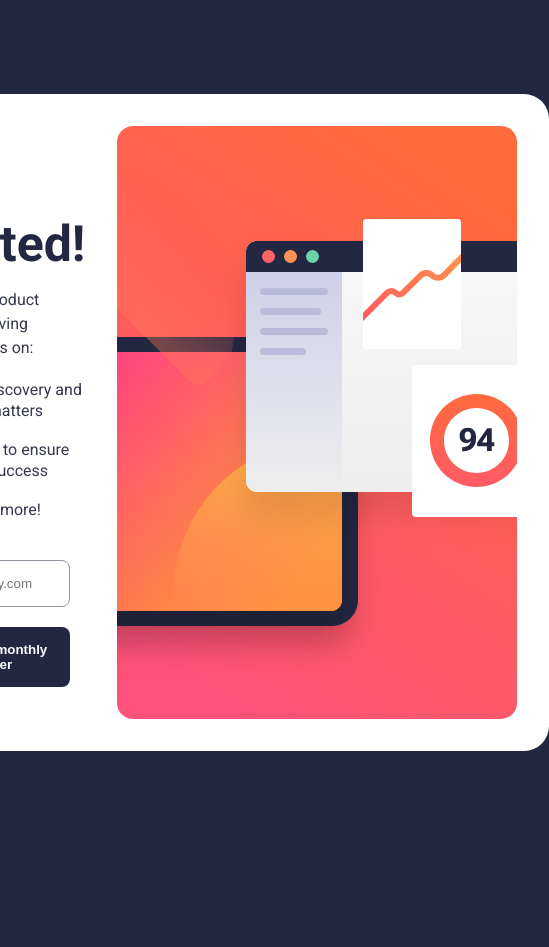
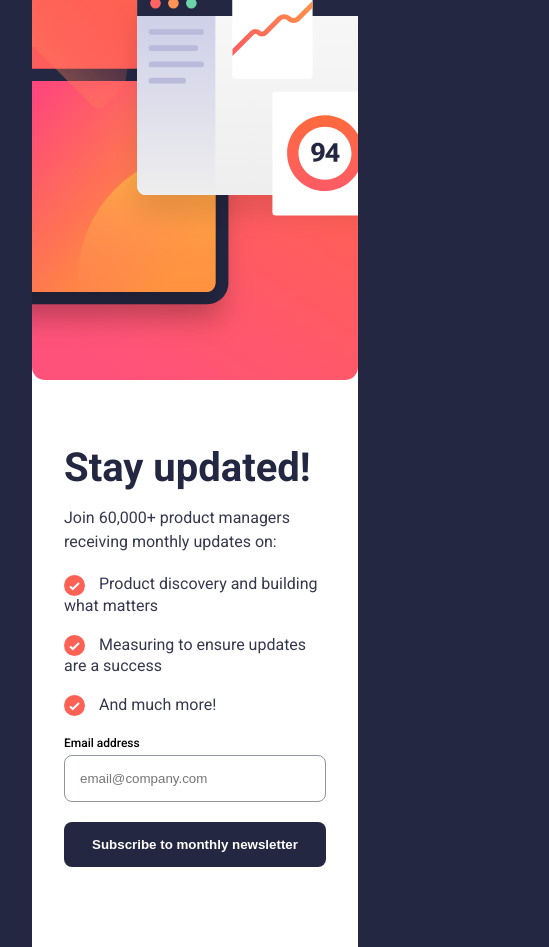
Before and after one commit to mohamedelkashef15/newsletter-sign-up-with-success-message, a website: page index.html in a window 390 px wide. Shown: the whole page, 549 px wide, since content can reach past the window. Before the commit the page ends 844 px from the top, so only its background shows below. Drawn offline with Linux system fonts and the light colour scheme.

Commit message:
Add responsive

```diff
--- a/style.css
+++ b/style.css
@@ -66,7 +66,8 @@ p {
   display: flex;
   justify-content: space-between;
   align-items: center;
-  column-gap: 2rem;
+  column-gap: 12rem;
+  margin: 0 2rem;
   max-width: 900px;
 }
 
@@ -151,3 +152,32 @@ p {
   font-size: 14px;
   margin: 20px 0;
 }
+
+/* Responsive */
+
+@media (max-width: 900px) {
+  #newsletter .card {
+    flex-direction: column-reverse;
+    column-gap: 0;
+    border-radius: 0;
+    margin: 2rem;
+    padding: 0rem 0 1rem;
+  }
+
+  #newsletter .card .card-content {
+    padding: 4rem 2rem;
+  }
+
+  #newsletter .card .card-content h1 {
+    font-size: 40px;
+  }
+
+  #newsletter .card .main-img {
+    width: 100%;
+  }
+
+  #newsletter .card .card-content form input,
+  .btn {
+    width: 100%;
+  }
+}
```
